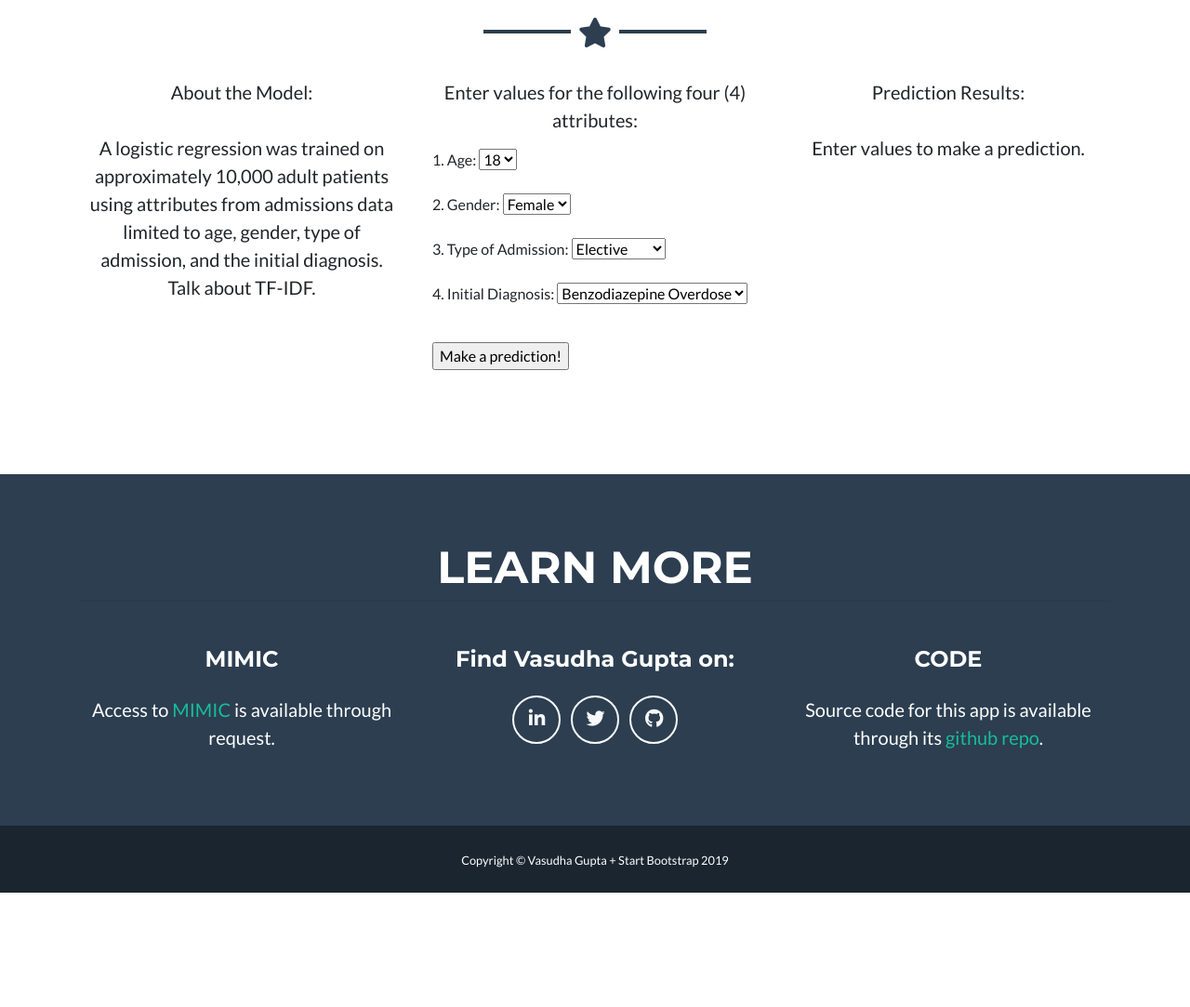
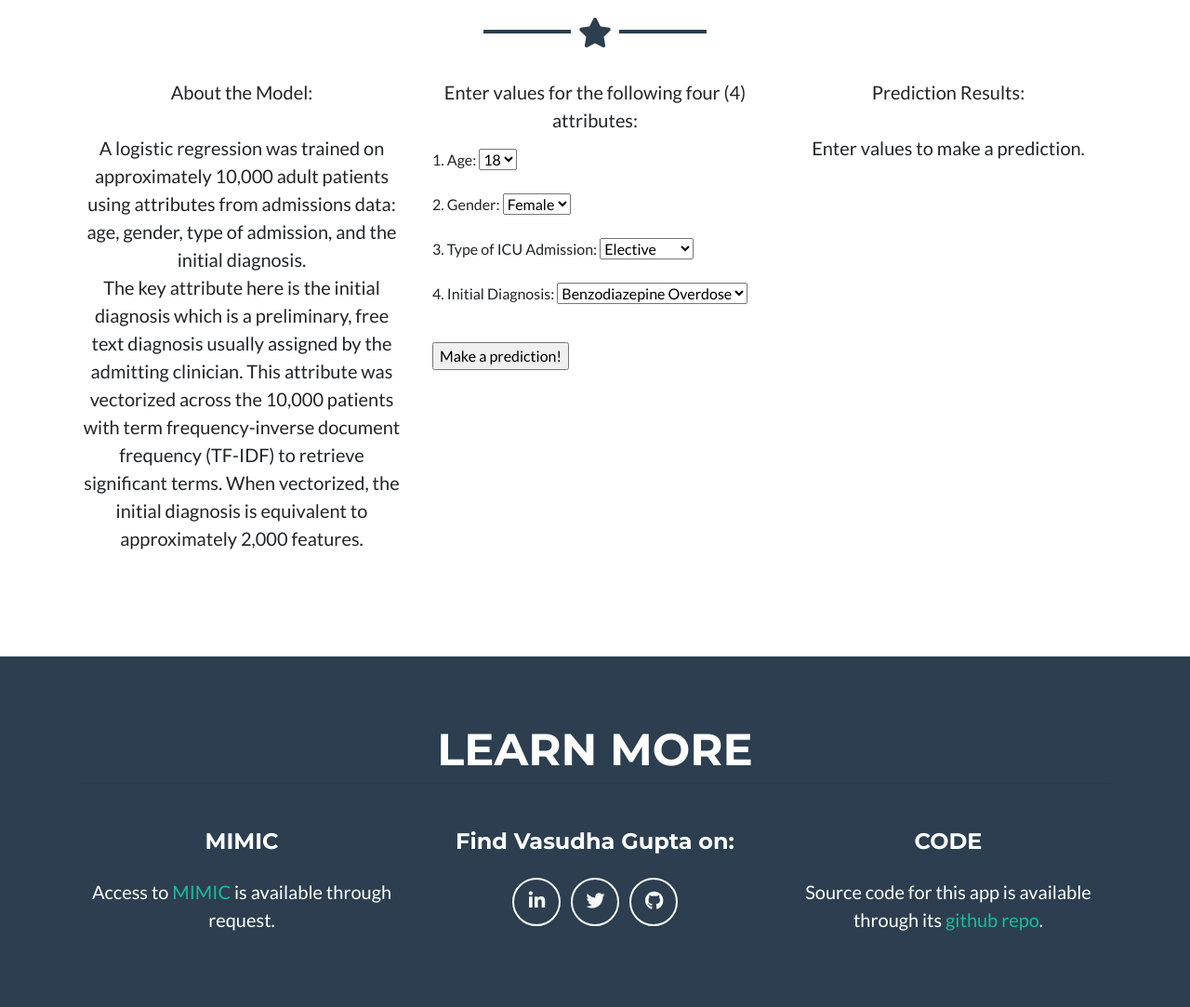
Before and after one commit to ailin-liu/where-is-your-next-job, a Flask app: page /index in a window 1280 px wide. Shown: the part 2294-3377 px from the top of the page at 93% size. Before the commit the page ends 3254 px from the top, so only its background shows below. Run offline with Flask 2, Linux system fonts and the light colour scheme; parts of the project's set-up code (start-up, migrations or seed data) failed here and were passed over; some libraries are stand-ins or nearby versions.

Commit message:
adds text and diagnoses options

```diff
--- a/templates/index.html
+++ b/templates/index.html
@@ -198,10 +198,13 @@
                     About the Model: <br>
                     <br>
                     A logistic regression was trained on approximately 10,000 adult patients using attributes from
-                    admissions data limited to age, gender, type of admission, and the initial
+                    admissions data: age, gender, type of admission, and the initial
                     diagnosis.
                     <br>
-                    Talk about TF-IDF.
+                    The key attribute here is the initial diagnosis which is a preliminary, free text diagnosis usually
+                    assigned by the admitting clinician. This attribute was vectorized across the 10,000 patients
+                    with term frequency-inverse document frequency (TF-IDF) to retrieve significant terms. When
+                    vectorized, the initial diagnosis is equivalent to approximately 2,000 features.
 
                 </p>
             </div>
@@ -297,7 +300,7 @@
                             <option value="1">Male</option>
                         </select> <br> <br>
 
-                        3. Type of Admission:
+                        3. Type of ICU Admission:
                         <select name="type">
                             <option value="0">Elective</option>
                             <option value="1">Emergency</option>
@@ -308,11 +311,15 @@
                         <select name="description">
                             <option value="BENZODIAZEPINE OVERDOSE">Benzodiazepine Overdose</option>
                             <option value="BRAIN MASS">Brain Mass</option>
+                            <option value="CHEST">Chest Pain</option>
+                            <option value="CONGESTIVE HEART FAILURE">Congestive Heart Failure</option>
                             <option value="FEVER">Fever</option>
-                            <option value="HEART FAILURE KIDNEY RENAL FAILURE">Heart and Kidney Failure</option>
+                            <option value="KIDNEY RENAL FAILURE">Kidney Failure</option>
                             <option value="INTRACRANIAL HEMORRHAGE">Intracranial Hemorrhage</option>
                             <option value="LIVER FAILURE">Liver Failure</option>
+                            <option value="PELVIC FRACTURE">Pelvic Fracture</option>
                             <option value="PNEUMONIA">Pneumonia</option>
+                            <option value="SEIZURE">Seizure</option>
                             <option value="SEPSIS">Sepsis</option>
                         </select> <br> <br>
                     </p>
@@ -337,9 +344,9 @@
 
                     <br>
                     What does this result mean? <br>
-                    This is the prediction of a simple logistic regression
-                    model using only the 4 attributes entered.
-                    There are numerous other factors such as
+                    This is the prediction of a logistic regression
+                    model trained on the 4 attributes of 10,000 patients, but
+                    there are numerous other factors such as
                     medical history and treatment that can affect
                     survival rate. Please do not consider this as
                     medical advice.
@@ -373,18 +380,21 @@
                 <h4 class="mb-4">Find Vasudha Gupta on:</h4>
                 <ul class="list-inline mb-0">
                     <li class="list-inline-item">
-                        <a class="btn btn-outline-light btn-social text-center rounded-circle" href="#">
+                        <a class="btn btn-outline-light btn-social text-center rounded-circle"
+                           href="https://www.linkedin.com/in/vasudhagupta">
                             <i class="fab fa-fw fa-linkedin-in"></i>
                         </a>
                     </li>
                     <li class="list-inline-item">
-                        <a class="btn btn-outline-light btn-social text-center rounded-circle" href="#">
+                        <a class="btn btn-outline-light btn-social text-center rounded-circle"
+                           href="https://twitter.com/vasudhathinks">
                             <i class="fab fa-fw fa-twitter"></i>
                         </a>
                     </li>
 
                     <li class="list-inline-item">
-                        <a class="btn btn-outline-light btn-social text-center rounded-circle" href="#">
+                        <a class="btn btn-outline-light btn-social text-center rounded-circle"
+                           href="https://github.com/vasudhathinks/">
                             <i class="fab fa-fw fa-github"></i>
                         </a>
                     </li>
```
